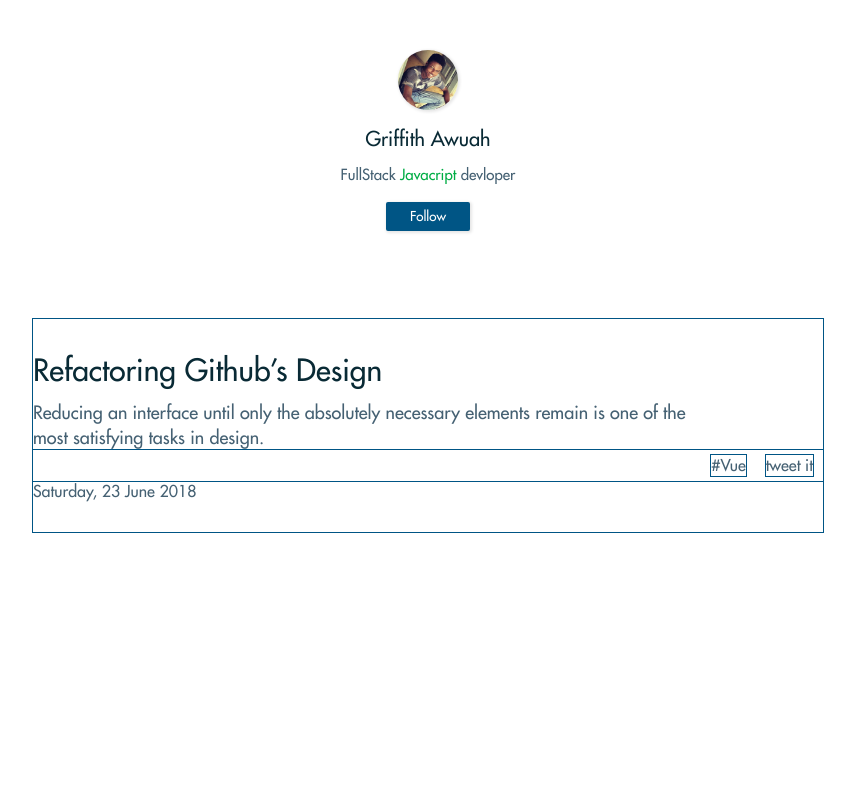
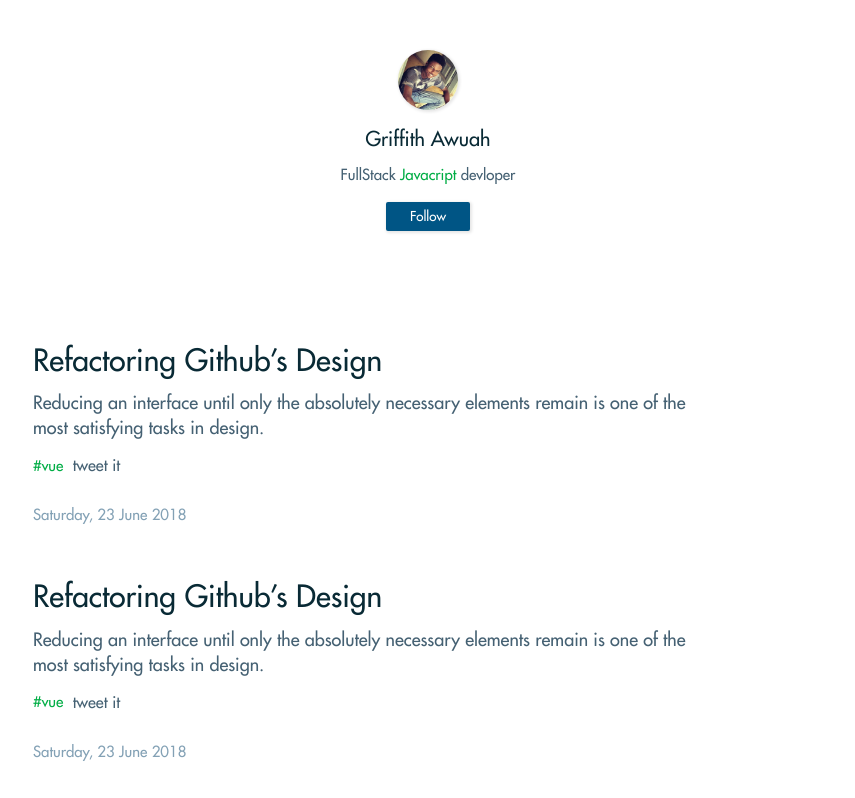
Before and after one commit to gwuah/Stark-blog, a Vue app: page /#/ in a window 1280 px wide. Shown: the top 798 px of the page, without its empty margins (212-1067 px from the left). Built offline with nearby package versions, Linux system fonts and the light colour scheme.

Commit message:
blog-post styling done

```diff
--- a/src/assets/styles/main.scss
+++ b/src/assets/styles/main.scss
@@ -59,13 +59,14 @@
 }
 
 .content {
-  outline: 1px solid $primary;
-  margin-top: em(50);
+  margin-top: em(20);
   width: em(790);
+
+  & > div {
+    margin: em(50) 0;
+  }
   .post {
-    margin: em(30) 0;
     cursor: pointer;
-
     .post-title {
       font-size: em(30);
       margin-bottom: em(5);
@@ -81,13 +82,24 @@
     }
 
     .post-social {
-      outline: 1px solid $primary;
       display: flex;
-      justify-content: flex-end;
+      justify-content: flex-start;
+      align-items: center;
       & > div {
-        outline: 1px solid $primary;
-        margin: em(5) em(10);
+        margin: em(15) em(0);
       }
+      .tag {
+        text-transform: lowercase;
+        color: $accent;
+        margin-right: em(10);
+        font-size: em(15);
+      }
+    }
+
+    .post-time {
+      margin-top: em(15);
+      font-size: em(15);
+      color: lighten($color: $grey, $amount: 25);
     }
   }
 }
--- a/src/components/Body.vue
+++ b/src/components/Body.vue
@@ -8,13 +8,25 @@
                 <div class="post-about">Reducing an interface until only the absolutely necessary elements remain is one of the most satisfying tasks in design.</div>
                 <div class="post-social">
                     <div class="tag">#Vue</div>
-                    <div class="twitter">tweet it </div>
+                    <div class="twitter"> tweet it </div>
                 </div>
                 <div class="post-time">
                     Saturday, 23 June 2018
                 </div>
             </div>
-
+            <div class="post">
+                <div class="post-title">
+                    Refactoring Github’s Design
+                </div>
+                <div class="post-about">Reducing an interface until only the absolutely necessary elements remain is one of the most satisfying tasks in design.</div>
+                <div class="post-social">
+                    <div class="tag">#Vue</div>
+                    <div class="twitter"> tweet it </div>
+                </div>
+                <div class="post-time">
+                    Saturday, 23 June 2018
+                </div>
+            </div>
         </div>
     </div>
 </template>
```
